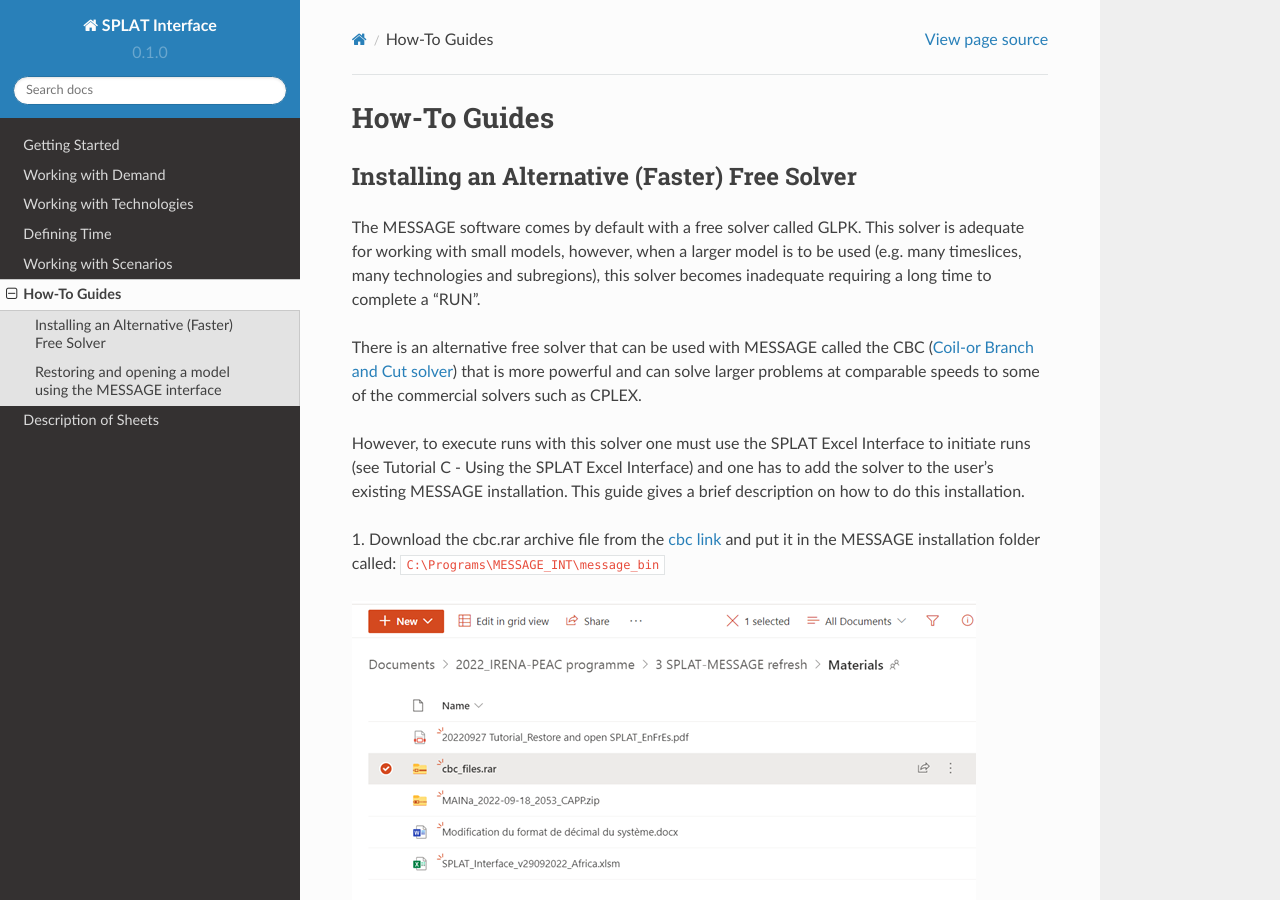
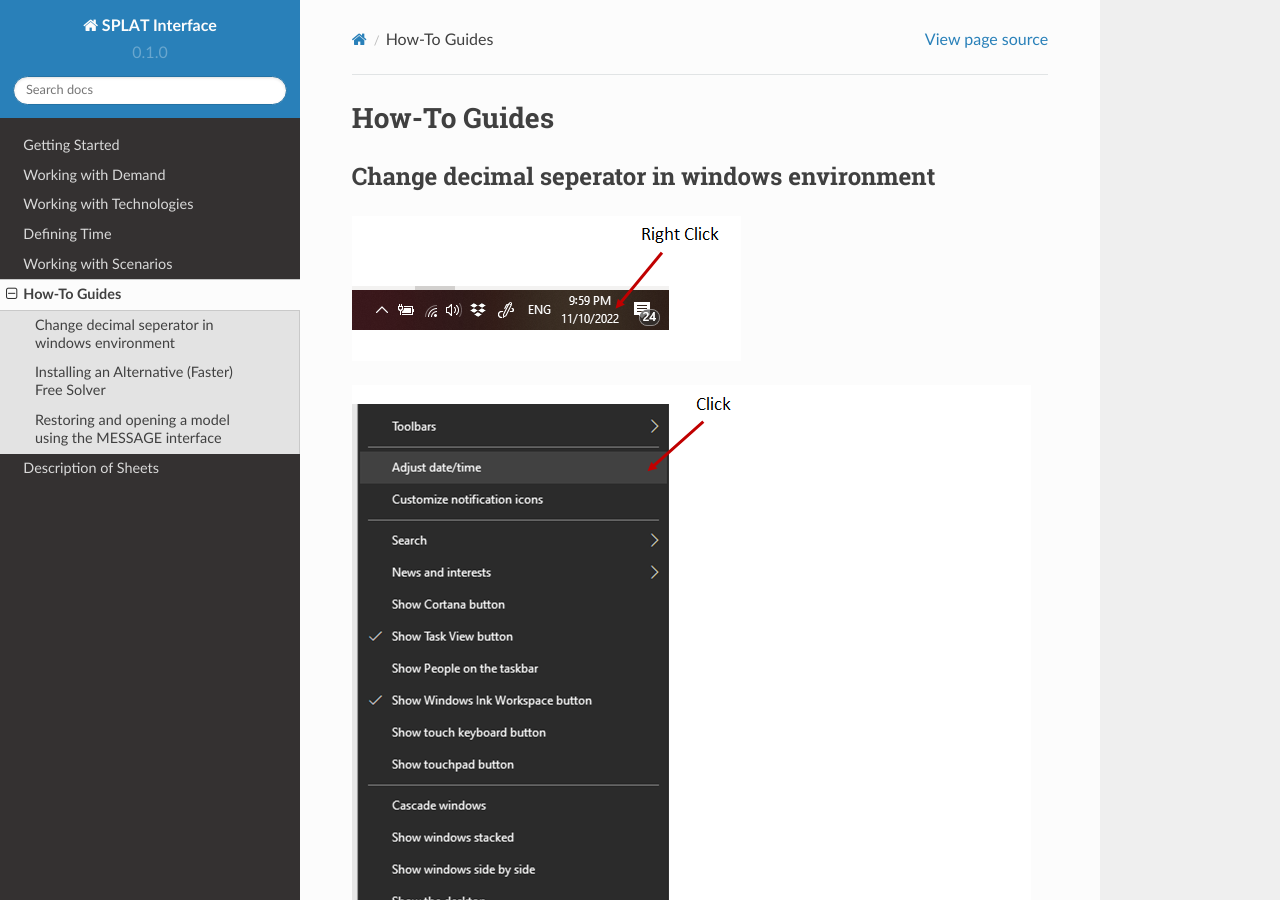
Before and after one commit to SPLATteam/SPLAT-WebGuide, a Sphinx documentation site: the page built from docs/how_to.rst, in a window 1280 px wide and 900 px high. Built offline with Sphinx 7.4.7 and the Read the Docs theme 2.0.0, drawn with Linux system fonts in a browser that asks for light colours.

Commit message:
Added changes from BH

```diff
--- a/docs/getting_started.rst
+++ b/docs/getting_started.rst
@@ -90,7 +90,7 @@
 The decimal separator of your system must be set to '.' (point) in order for the SPLAT Excel interface to function properly. If it is otherwise, e.g. ',' (comma), please go to ``Control Panel`` > ``Region`` > ``Additional settings``, and change decimal symbol to '.'.
 
 .. note::
-    The comma separator is often the default in French windows environments and would have to be changed in order to be able to use the interface.
+    The comma separator is often the default in French windows environments and would have to be changed in order to be able to use the interface. Refer to :ref:`change_decimal_seperator`.
 
 .. _link_interface:
 
@@ -159,7 +159,7 @@
 ~~~~~~~~~~~~~~~~~~~~~~~~~
 The ``ReportGen-Annual`` tab is also where you can pull in the results of the model that you just ran.
 
-1.	Select the scenario(s), country(s), variable(s) and year(s) combination that you want to view the results of.
+1.	Select the scenario(s), country(s), variable(s) and year(s) combination that you want to view the results of. Please ensure that your desired scenario has been loaded in the excel memory. If it does not appear in the dropdown list, please go again to 'Main' tab and mark the desired scenario '1' and press 'Reload Global' button.
 
 2.  Select the output format and enter output path (if applicable) under ``Results Destination`` section.
 
--- a/docs/how_to.rst
+++ b/docs/how_to.rst
@@ -7,6 +7,27 @@
 
 How-To Guides
 =============
+
+.. _change_decimal_seperator:
+
+Change decimal seperator in windows environment
+----------------------------------------------
+
+
+.. image:: how_to_ChangeDecimalSeparator1.png
+
+.. image:: how_to_ChangeDecimalSeparator2.png
+
+.. image:: how_to_ChangeDecimalSeparator3.png
+
+.. image:: how_to_ChangeDecimalSeparator4.png
+
+.. image:: how_to_ChangeDecimalSeparator5.png
+
+.. image:: how_to_ChangeDecimalSeparator6.png
+
+.. image:: how_to_ChangeDecimalSeparator7.png
+
 
 .. _install_solver:
 
--- a/docs/working_with_technologies.rst
+++ b/docs/working_with_technologies.rst
@@ -187,8 +187,7 @@
 
 3. In the same ``Battery&PumpStorage`` sheet click :button:`Refresh` and then specify storage hours and cycle efficiency
 
-3. In the ``TechSpecific`` sheets specify the other usual parameters hc, bdi, inv etc....
-
+4. In the ``TechSpecific`` sheets specify the other usual parameters hc, bdi, inv etc....
 
 .. _csp:
 
```
Also changed, not shown: other parts of docs/getting_started.rst (+1 -1 lines), docs/how_to_ChangeDecimalSeparator1.png (added), docs/how_to_ChangeDecimalSeparator2.png (added), docs/how_to_ChangeDecimalSeparator3.png (added), docs/how_to_ChangeDecimalSeparator4.png (added), docs/how_to_ChangeDecimalSeparator5.png (added), docs/how_to_ChangeDecimalSeparator6.png (added), docs/how_to_ChangeDecimalSeparator7.png (added).
